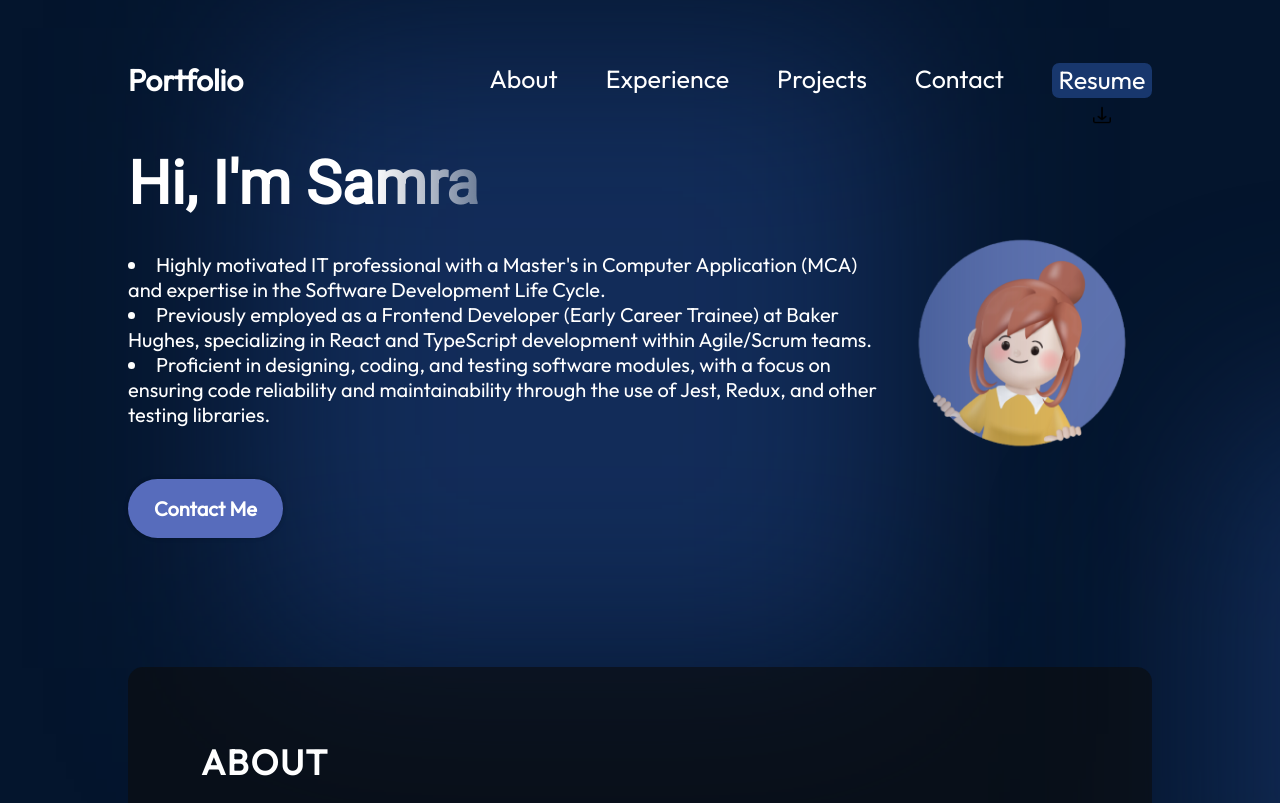
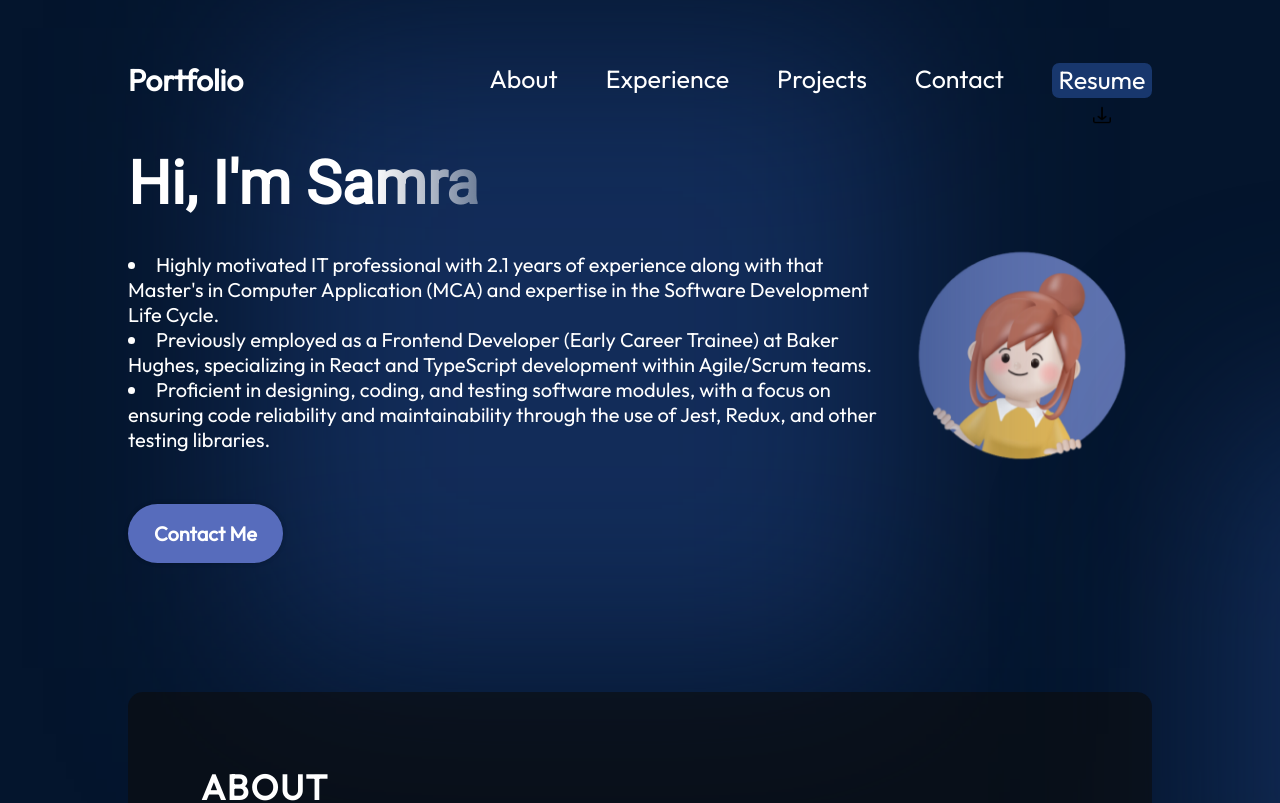
Before and after one commit to azharisamra/Portfolio, a React (Vite) app: page / in a window 1280 px wide. Shown: the top 803 px of the page. Built offline with nearby package versions, Linux system fonts and the light colour scheme.

Commit message:
Update Hero.jsx

```diff
--- a/src/Components/Hero/Hero.jsx
+++ b/src/Components/Hero/Hero.jsx
@@ -12,9 +12,9 @@ function Hero() {
           <Reveal>
             <ul className={styles.HeroText}>
               <li>
-                Highly motivated IT professional with a Master's in
-                Computer Application (MCA) and expertise in the Software
-                Development Life Cycle.
+                Highly motivated IT professional with 2.1 years of experience
+                along with that Master's in Computer Application (MCA) and
+                expertise in the Software Development Life Cycle.
               </li>
               <li>
                 Previously employed as a Frontend Developer (Early Career
@@ -24,7 +24,7 @@ function Hero() {
               <li>
                 Proficient in designing, coding, and testing software modules,
                 with a focus on ensuring code reliability and maintainability
-                through the use of Jest, Redux, and other testing libraries.{" "}
+                through the use of Jest, Redux, and other testing libraries. {" "}
               </li>
             </ul>
           </Reveal>
```
